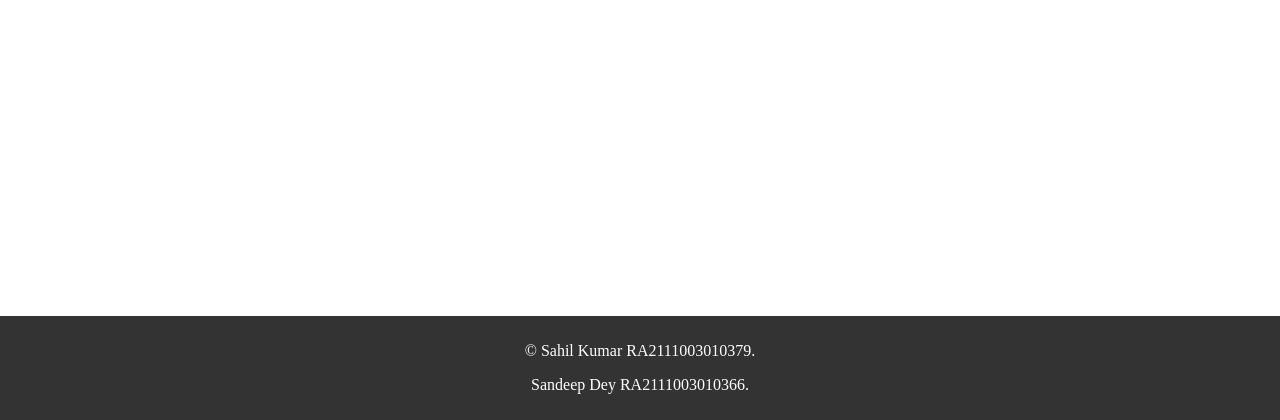
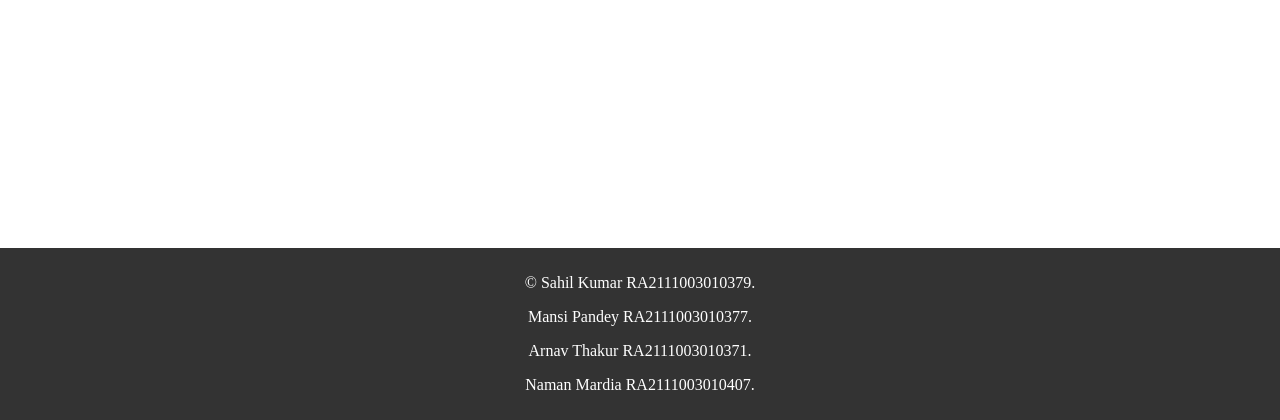
Before and after one commit to TheWiz-12/quantum-toss, a Flask app: page / in a window 1280 px wide. Shown: the part 380-800 px from the top of the page. Run offline with Flask 3, Linux system fonts and the light colour scheme.

Commit message:
changes to footer

```diff
--- a/templates/index.html
+++ b/templates/index.html
@@ -38,7 +38,9 @@
     <footer>
         <div class="footer-content">
             <p>&copy; Sahil Kumar RA2111003010379.</p>
-            <p>Sandeep Dey RA2111003010366.</p>
+            <p>Mansi Pandey RA2111003010377.</p>
+            <p>Arnav Thakur RA2111003010371.</p>
+            <p>Naman Mardia RA2111003010407.</p>
         </div>
     </footer>
     <script src="{{ url_for('static', filename='script.js') }}"></script>
```
